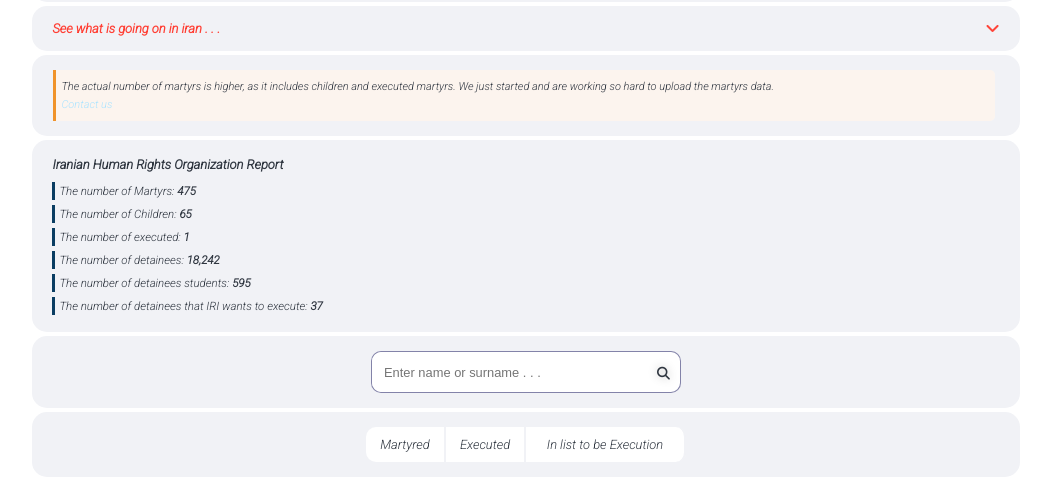
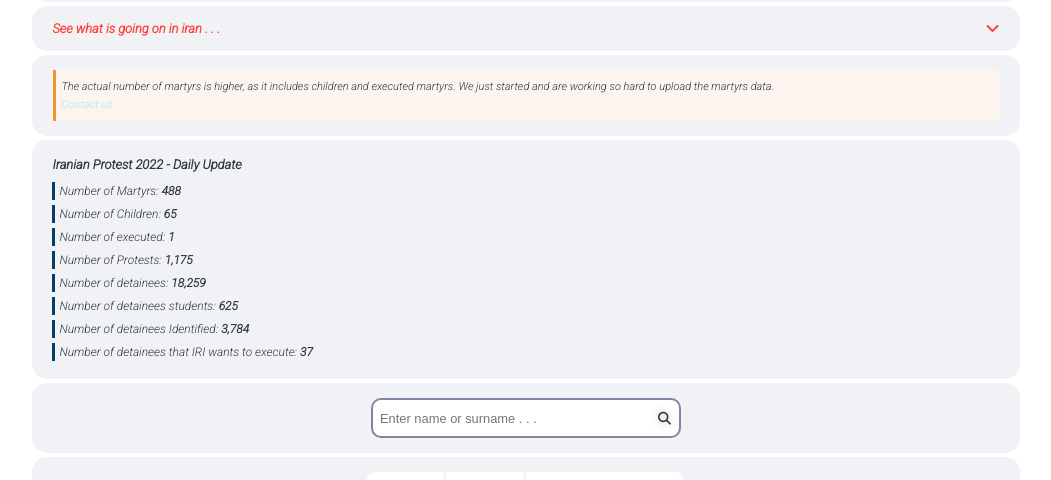
Before and after one commit to Afshin-Karamifar/patriotic-iranians, a Next.js app: page / in a window 1280 px wide. Shown: the part 320-800 px from the top of the page, without its empty margins (114-1165 px from the left). Built offline with nearby package versions, Linux system fonts and the light colour scheme; no server answers; some icons are missing; a web font is replaced by a local one.

Commit message:
9update 28 11 dec

```diff
--- a/pages/Filter/Filter.module.css
+++ b/pages/Filter/Filter.module.css
@@ -44,9 +44,9 @@
   color: #2f3640;
   background-color: #ffffff;
   width: 310px;
-  height: 42px;
+  height: 40px;
   border-radius: 10px;
-  border: 1px solid #40407aa5;
+  border: 2px solid #40407aa5;
 }
 
 .search,
@@ -54,18 +54,18 @@
   margin: 0px;
   border: none;
   width: 280px;
-  height: 40px;
+  height: 36px;
   font-size: 1.4rem;
   background-color: #ffffff;
   border-radius: 10px;
   outline: none;
-  text-indent: 10px;
+  text-indent: 5px;
 }
 
 .searchIcon {
   position: absolute;
   font-size: 1.4rem;
-  margin-top: 15px;
+  margin-top: 12px;
   margin-left: 5px;
   text-shadow: 0px 0px 10px rgb(180, 180, 180);
 }
--- a/pages/Menu/Menu.module.css
+++ b/pages/Menu/Menu.module.css
@@ -15,17 +15,17 @@
   margin: 2px 0px 10px 0px;
 }
 .report {
-  font-size: 1.25rem;
+  font-size: 1.3rem;
   min-width: 310px;
   color: #2f3640;
   border-left: 3px solid #0a3d62;
   padding: 2px 4px;
-  margin: 5px 0px 2px 0px;
+  margin: 5px 0px 3px 0px;
 }
 
 .note {
   background-color: #fff6edce;
-  margin: 0px 15px 0px 1px;
+  margin: 0px 10px 0px 1px;
   font-size: 1.2rem;
   border-left: 3px solid #f0932b;
   text-align: justify;
--- a/pages/Menu/Menu.tsx
+++ b/pages/Menu/Menu.tsx
@@ -16,29 +16,34 @@
       </div>
       <div className={styles.container}>
         <p className={styles.report_title}>
-          Iranian Human Rights Organization Report
+          Iranian Protest 2022 - Daily Update
         </p>
         <p className={styles.report}>
-          The number of Martyrs:{" "}
-          <strong>{(475).toLocaleString("en-IN")}</strong>
+          Number of Martyrs: <strong>{(488).toLocaleString("en-IN")}</strong>
         </p>
         <p className={styles.report}>
-          The number of Children:{" "}
-          <strong>{(65).toLocaleString("en-IN")}</strong>
+          Number of Children: <strong>{(65).toLocaleString("en-IN")}</strong>
         </p>
         <p className={styles.report}>
-          The number of executed: <strong>{(1).toLocaleString("en-IN")}</strong>
+          Number of executed: <strong>{(1).toLocaleString("en-IN")}</strong>
         </p>
         <p className={styles.report}>
-          The number of detainees:{" "}
-          <strong>{(18242).toLocaleString("en-IN")}</strong>
+          Number of Protests: <strong>{(1175).toLocaleString("en-IN")}</strong>
         </p>
         <p className={styles.report}>
-          The number of detainees students:{" "}
-          <strong>{(595).toLocaleString("en-IN")}</strong>
+          Number of detainees:{" "}
+          <strong>{(18259).toLocaleString("en-IN")}</strong>
         </p>
         <p className={styles.report}>
-          The number of detainees that IRI wants to execute:{" "}
+          Number of detainees students:{" "}
+          <strong>{(625).toLocaleString("en-IN")}</strong>
+        </p>
+        <p className={styles.report}>
+          Number of detainees Identified:{" "}
+          <strong>{(3784).toLocaleString("en-IN")}</strong>
+        </p>
+        <p className={styles.report}>
+          Number of detainees that IRI wants to execute:{" "}
           <strong>{(37).toLocaleString("en-IN")}</strong>
         </p>
       </div>
```
